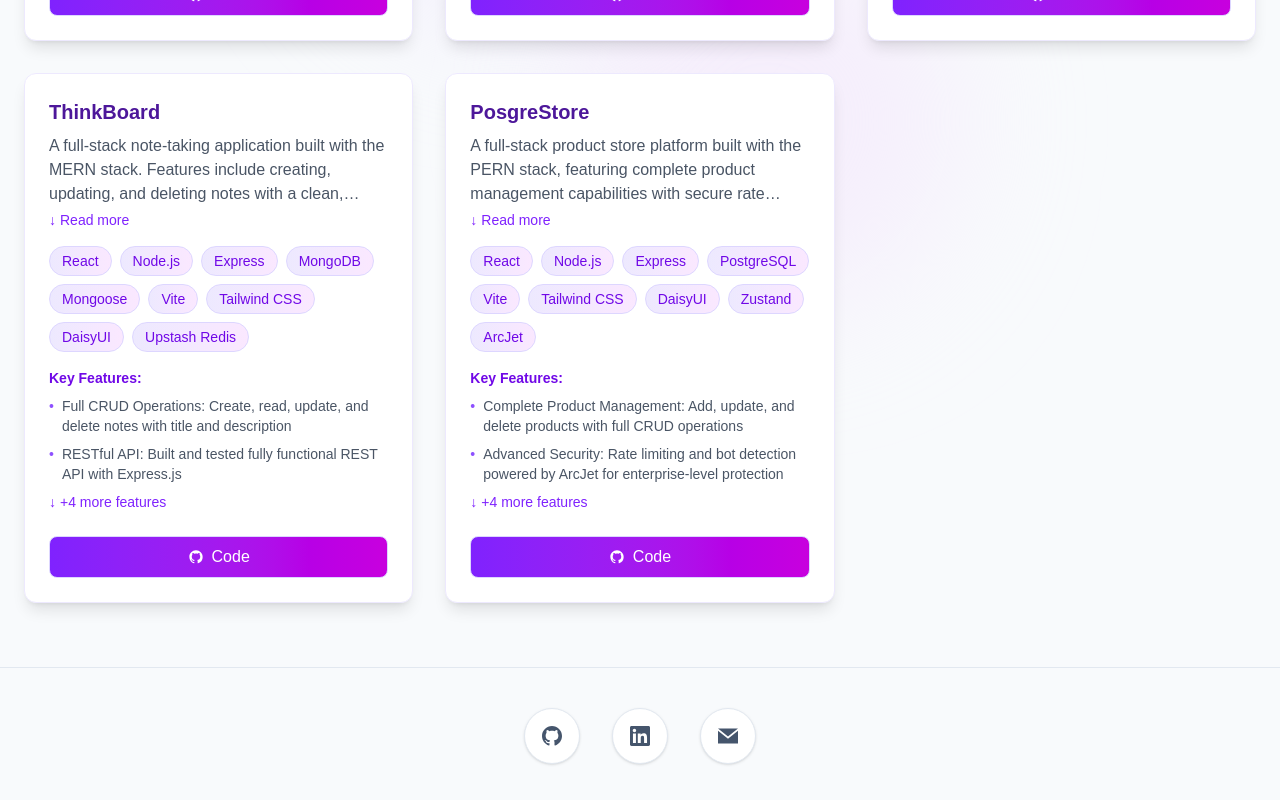
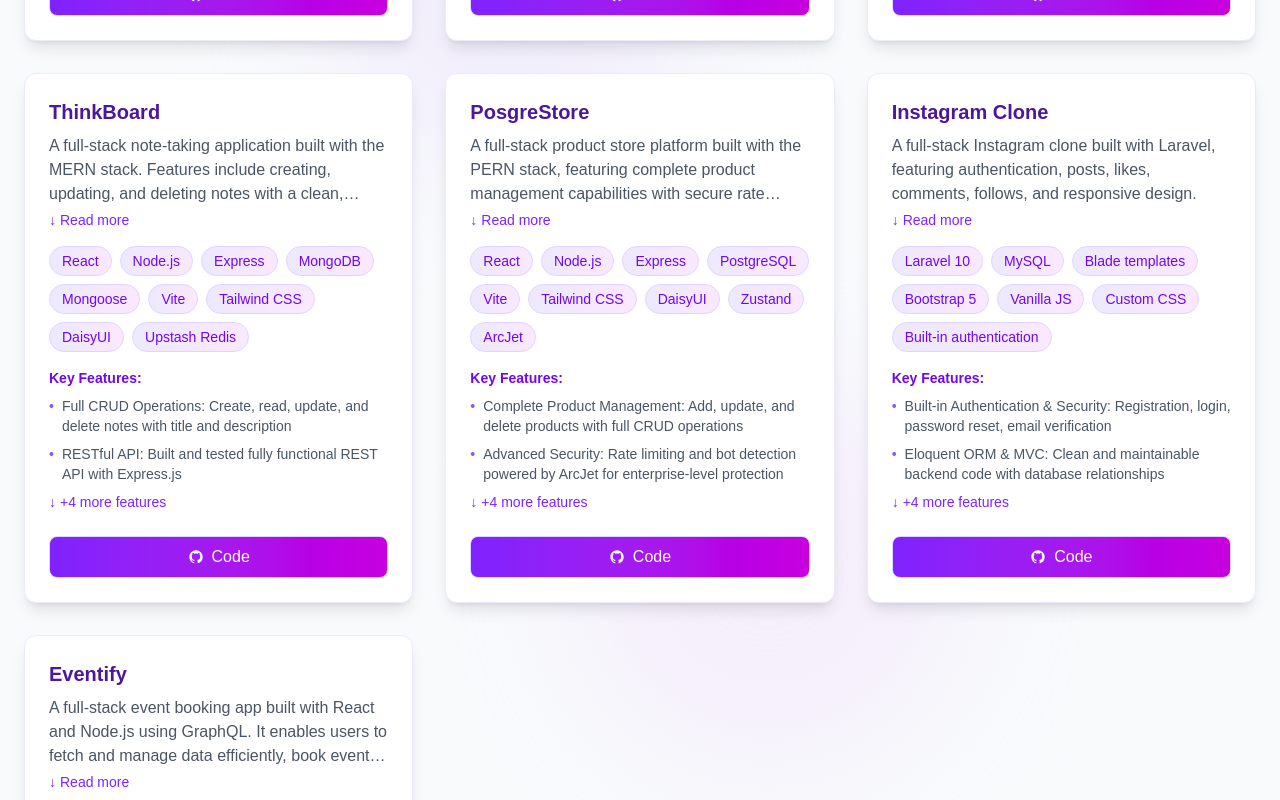
Before and after one commit to maryamkanj/mariam-portfolio, a Next.js app: page /projects in a window 1280 px wide. Shown: the part 760-1560 px from the top of the page. Built offline with nearby package versions, Linux system fonts and the light colour scheme.

Commit message:
updated resume and added new projects

```diff
--- a/src/data/projects.js
+++ b/src/data/projects.js
@@ -70,7 +70,38 @@
       'Relational Database: PostgreSQL with Neon for robust data management and relationships',
       'Modern Architecture: Full-stack application demonstrating scalable PERN stack workflow'
     ]
+  },
+   {
+    id: 'proj-6',
+    title: 'Instagram Clone',
+    description: 'A full-stack Instagram clone built with Laravel, featuring authentication, posts, likes, comments, follows, and responsive design.',
+    tech: ['Laravel 10', 'MySQL', 'Blade templates', 'Bootstrap 5', 'Vanilla JS' ,'Custom CSS','Built-in authentication' ],
+    repoUrl: 'https://github.com/maryamkanj/instagram-clone.git',
+    features: [
+      'Built-in Authentication & Security: Registration, login, password reset, email verification',
+      'Eloquent ORM & MVC: Clean and maintainable backend code with database relationships',
+      'Routing & Middleware: Secure routing for APIs and app logic',
+      'File & Media Handling: Upload, view, delete images',
+      'Blade Templating: Dynamic, reusable frontend views',
+      'Social Features: Likes, comments, follow/unfollow'
+    ]
+  },
+  {
+    id: 'proj-7',
+    title: 'Eventify',
+    description: 'A full-stack event booking app built with React and Node.js using GraphQL. It enables users to fetch and manage data efficiently, book events, and get live updates.',
+    tech: ['React', 'React Router', 'CSS Modules', 'Context API', 'Fetch API', 'Node.js', 'Express', 'express-graphql', 'MongoDB', 'Mongoose', 'JWT'],
+    repoUrl: 'https://github.com/maryamkanj/Eventify.git',
+    features: [
+      'GraphQL Queries & Mutations: Fetch and update only the data needed',
+      'Single Endpoint: Handle queries, mutations, and subscriptions',
+      'Client-Driven Control: Frontend defines returned data',
+      'Typed Schema: Predictable and self-documenting APIs',
+      'Real-time Updates: Subscriptions for live event info',
+      'Full CRUD for Events: Efficient event creation, booking, and management'
+    ]
   }
+
 ];
 
 export default projects;
```
Also changed, not shown: 1 other file (tests, documents, lock files or other folders).
